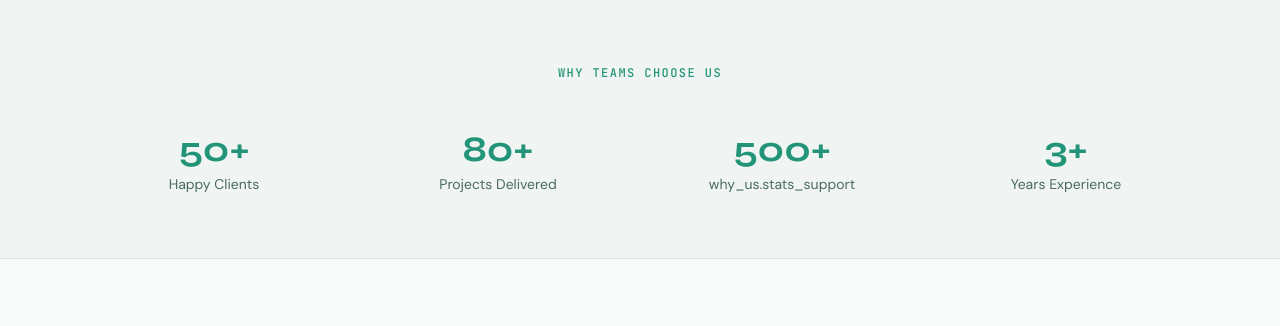
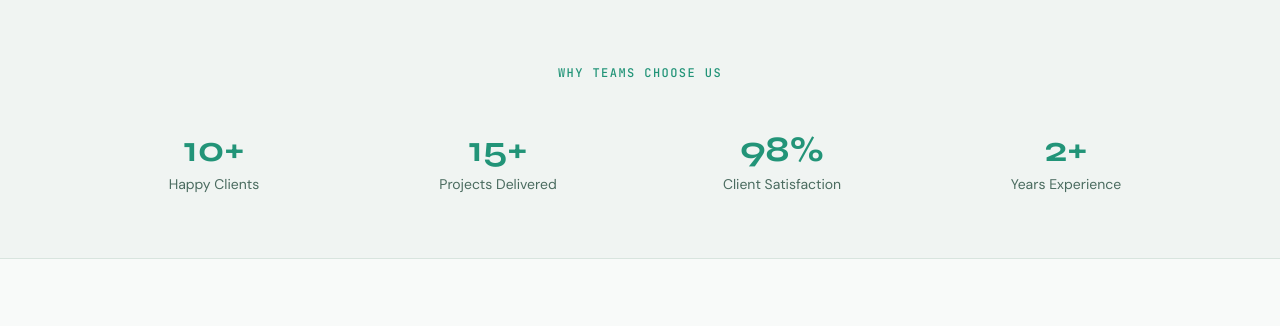
Before and after one commit to altianten/arunikacode, a Flask app: page / in a window 1280 px wide. Shown: the part 1353-1679 px from the top of the page. Run offline with Flask 3, Linux system fonts and the light colour scheme; some libraries are stand-ins or nearby versions.

Commit message:
Update statistics in home.html template

```diff
--- a/templates/home.html
+++ b/templates/home.html
@@ -98,10 +98,10 @@
     <p class="text-center section-label mb-12 reveal">{{ t('home.trust_label') }}</p>
     <div class="grid grid-cols-2 md:grid-cols-4 gap-8 text-center">
       {% for stat, value, target, suffix in [
-        ('stats_clients',  '50+',  50,  '+'),
-        ('stats_projects', '80+',  80,  '+'),
-        ('stats_support',  '500+', 500, '+'),
-        ('stats_years',    '3+',   3,   '+')
+        ('stats_clients',  '10+',  10,  '+'),
+        ('stats_projects', '15+',  15,  '+'),
+        ('stats_satisfaction',  '98%', 98, '%'),
+        ('stats_years',    '2+',   2,   '+')
       ] %}
       <div class="reveal reveal-delay-{{ loop.index }}">
         <p class="font-display font-bold text-3xl md:text-4xl mb-1 stat-counter"
```
